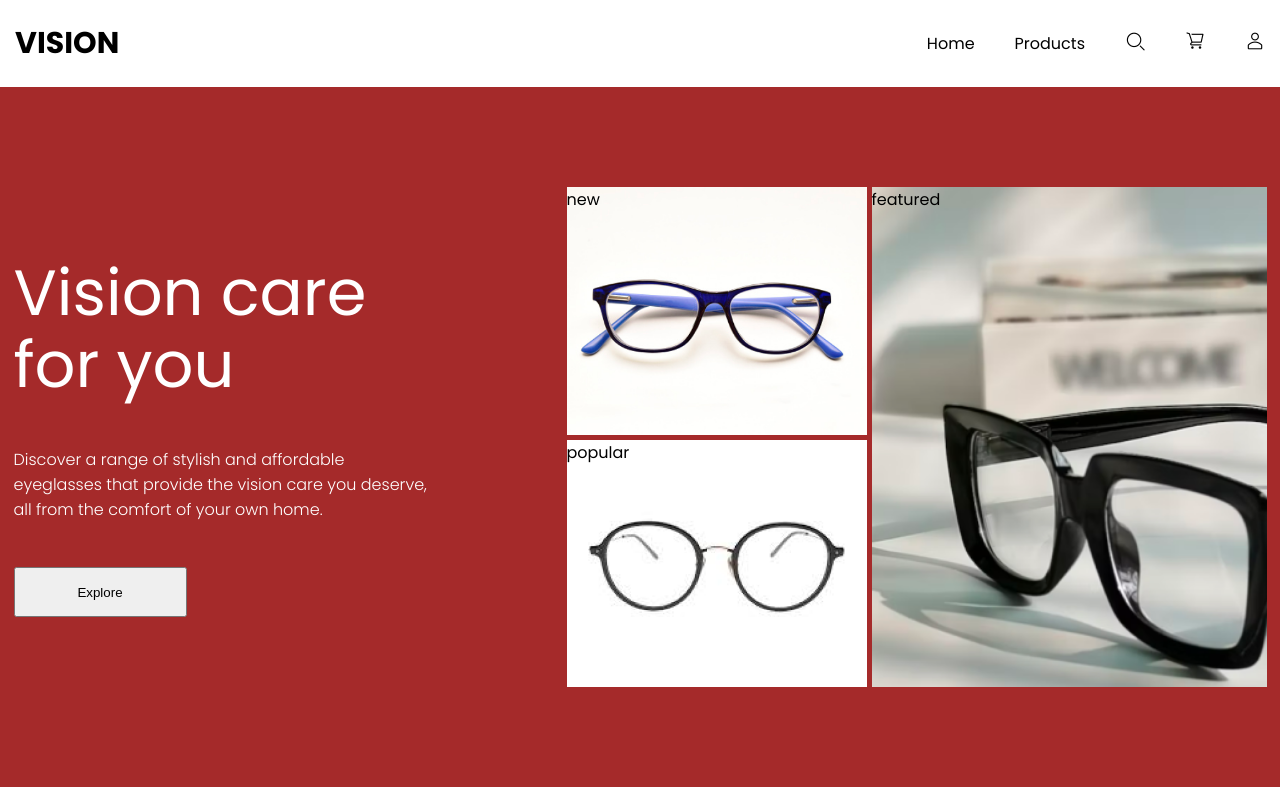
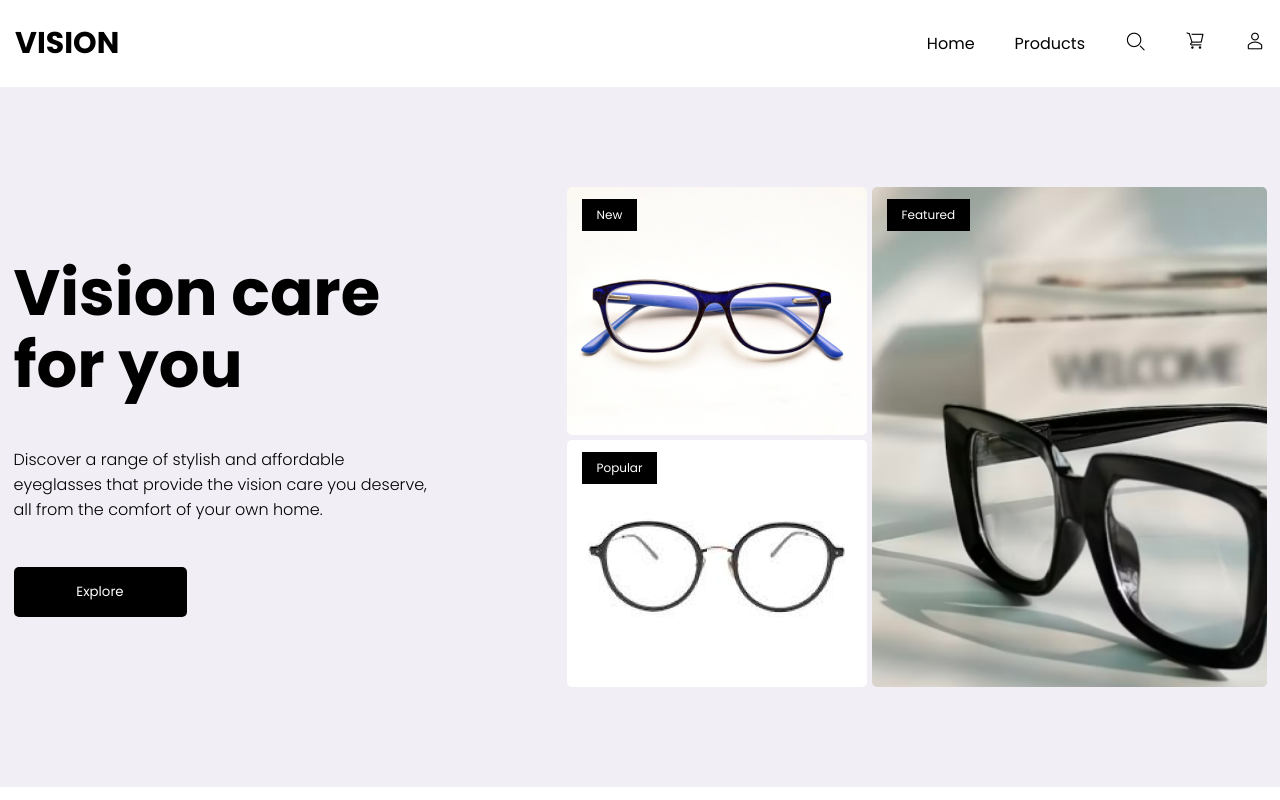
Before and after one commit to cherubim777/eye-glasses-shopping-frontend, a React (Vite) app: page / in a window 1280 px wide. Built offline with nearby package versions, Linux system fonts and the light colour scheme.

Commit message:
add tag for intro images

```diff
--- a/src/App.css
+++ b/src/App.css
@@ -2,6 +2,12 @@ body{
     margin: 0;
     font-family: 'Poppins', sans-serif;
 }
+
+.theme-color{
+    color:white;
+    background-color: black;
+}
+
 .navbar{
     padding: 15px;
     display: flex;
@@ -37,7 +43,7 @@ body{
 
 .intro{
     min-height: 700px;
-    background-color: #A52A2A;
+    background-color: #f1eef5;
     display: flex;
     align-items: center;
     justify-content: center;
@@ -46,7 +52,6 @@ body{
 }
 
 .intro-text {
-    color: white;
     width: 420px;
     height: 360px;
     display: flex;
@@ -58,6 +63,7 @@ body{
 .intro-text-title {
     font-size: 64px;
     line-height: 72px;
+    font-weight: 700;
 }
 
 .intro-text-description {
@@ -67,6 +73,11 @@ body{
 .intro-text > button {
     width: 173px;
     height: 50px;
+    font-family: 'Poppins', sans-serif;
+    /* background-color: black;
+    color: white; */
+    border: none;
+    border-radius: 5px;
 }
 
 .intro-images {
@@ -86,6 +97,7 @@ body{
     background-size: cover;
     width: 300px;
     height: 250px;
+    border-radius: 5px;
 }
 
 
@@ -100,4 +112,13 @@ body{
     width: 400px;
     background-image: url(./assets/sample-eyeglass3.png);
     background-size: cover;
+    border-radius: 5px
 }
+
+.intro-image-tag {
+    width: fit-content;
+    padding: 7px 15px;
+    margin-top: 12px;
+    margin-left: 15px;
+    font-size: 12px;
+}
--- a/src/Home.jsx
+++ b/src/Home.jsx
@@ -6,14 +6,20 @@ export default function Home(){
             <div className="intro-text">
                 <div className="intro-text-title">Vision care for you</div>
                 <div className="intro-text-description">Discover a range of stylish and affordable eyeglasses that provide the vision care you deserve, all from the comfort of your own home.</div>
-                <button>Explore</button>
+                <button className="theme-color">Explore</button>
             </div>
             <div className="intro-images">
                 <div className="intro-images-vertical">
-                    <div className="intro-image-n">new</div>
-                    <div className="intro-image-p">popular</div>
+                    <div className="intro-image-n">
+                        <div className="intro-image-tag theme-color">New</div>
+                    </div>
+                    <div className="intro-image-p">
+                        <div className="intro-image-tag theme-color">Popular</div>
+                    </div>
                 </div>
-                <div className="intro-image-f">featured</div>
+                <div className="intro-image-f">
+                    <div className="intro-image-tag theme-color">Featured</div>
+                </div>
             </div>
         </div>
 
```
